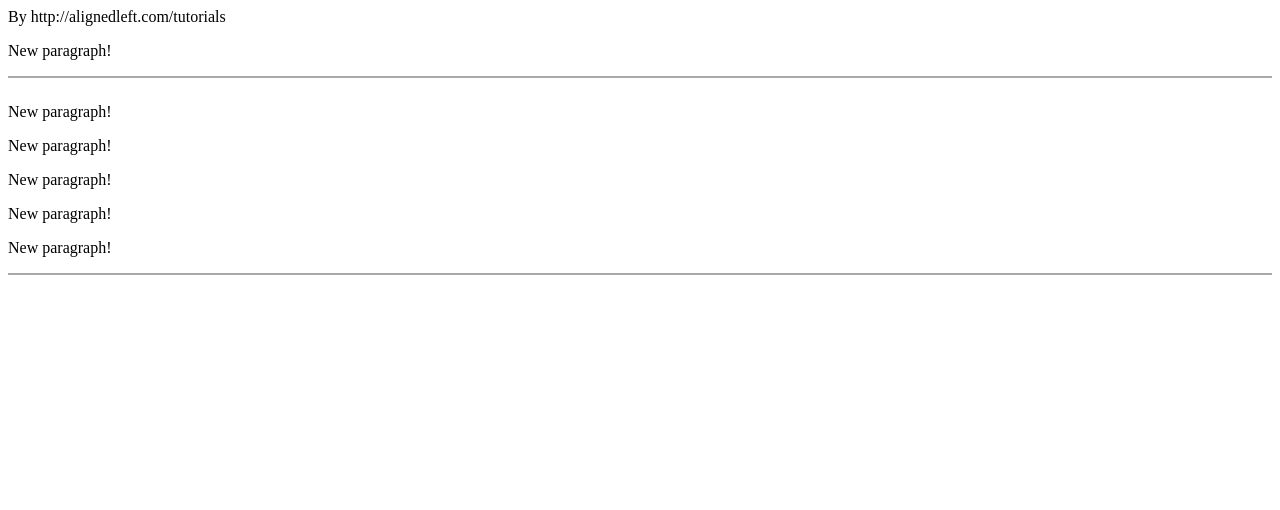
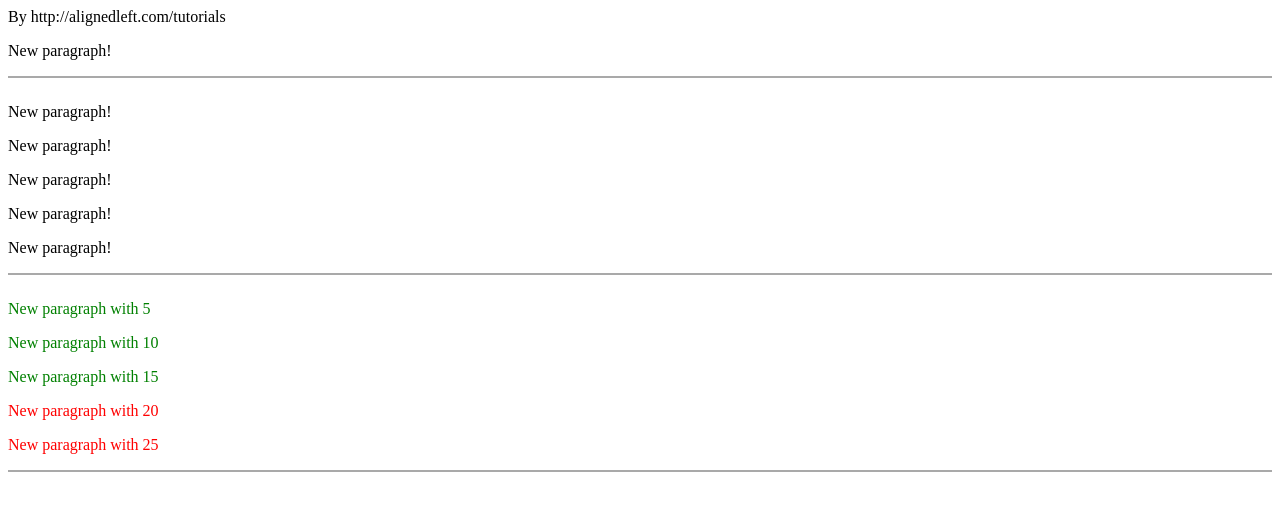
Before and after one commit to vvscode/js--d3-tutorials, a website: page index.html in a window 1280 px wide. Drawn offline with nearby package versions, Linux system fonts and the light colour scheme.

Commit message:
Using your data

```diff
--- a/index.html
+++ b/index.html
@@ -9,9 +9,11 @@
 <span class="note">By http://alignedleft.com/tutorials</span>
 <div class="adding_elements step"></div>
 <div class="binding_data step"></div>
+<div class="using_your_data step"></div>
 
 <script src="node_modules/d3/d3.js"></script>
 <script src="js/adding_elements.js"></script>
 <script src="js/binding_data.js"></script>
+<script src="js/using_your_data.js"></script>
 </body>
 </html>
--- /dev/null
+++ b/js/using_your_data.js
@@ -0,0 +1,8 @@
+var dataset = [ 5, 10, 15, 20, 25 ];
+
+d3.select(".using_your_data").selectAll("p")
+  .data(dataset)
+  .enter()
+  .append("p")
+  .text((d) => `New paragraph with ${d}`)
+  .style('color', (d) => d > 15 ? 'red' : 'green');
```
